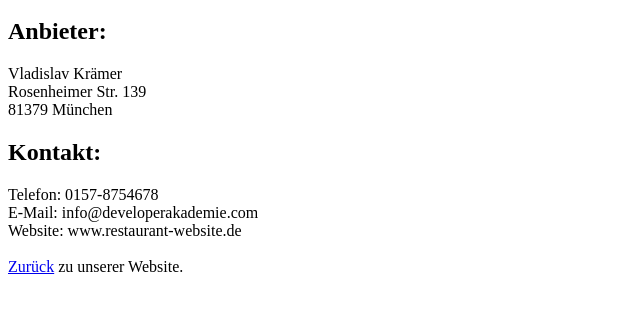
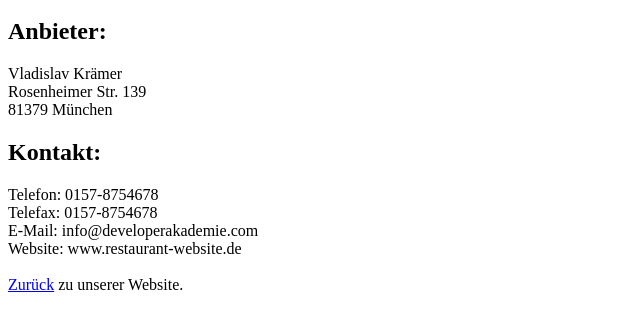
Before and after one commit to vladiK178/restaurant-website, a plain HTML site: page impressum.html in a window 1280 px wide. Shown: the part 48-376 px from the top of the page, without its empty margins (0-640 px from the left). Drawn offline with Linux system fonts and the light colour scheme.

Commit message:
Update impressum.html

```diff
--- a/impressum.html
+++ b/impressum.html
@@ -15,6 +15,7 @@
 
     <h2>Kontakt:</h2>
     Telefon: 0157-8754678<br>
+    Telefax: 0157-8754678<br>
     E-Mail: info@developerakademie.com<br>
     Website: www.restaurant-website.de<br>
     <br>
```
